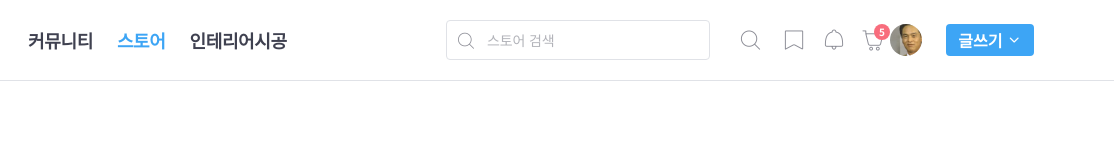
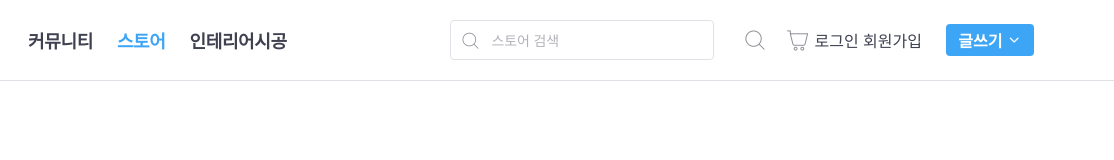
Before and after one commit to beingborn/kimbug-sass, a website: page index.html in a window 1280 px wide. Shown: the full height of the page, 166-1280 px from the left. Drawn offline with Linux system fonts and the light colour scheme; files whose address does not match are found by name.

Commit message:
로그인 비로그인 사용자 구조화중

```diff
--- a/index.html
+++ b/index.html
@@ -64,7 +64,7 @@
                     placeholder="스토어 검색"
                   />
                 </div>
-                <div class="button-group">
+                <!-- <div class="button-group">
                   <button
                     class="gnb-icon-button is-search lg-hidden"
                     type="button"
@@ -106,6 +106,26 @@
                       />
                     </div>
                   </button>
+                </div> -->
+                <div class="button-group">
+                  <button
+                    class="gnb-icon-button is-search lg-hidden"
+                    type="button"
+                    aria-label="검색창 열기 버튼"
+                  >
+                    <i class="ic-search"></i>
+                  </button>
+                  <a
+                    class="gnb-icon-button is-cart md-hidden"
+                    href="#"
+                    aria-label="장바구니 페이지로 이동"
+                  >
+                    <i class="ic-cart"></i>
+                  </a>
+                  <div class="sm-hidden">
+                    <a href="#">로그인</a>
+                    <a href="#">회원가입</a>
+                  </div>
                 </div>
                 <button class="btn-primary btn-40 sm-hidden" type="button">
                   글쓰기
```
